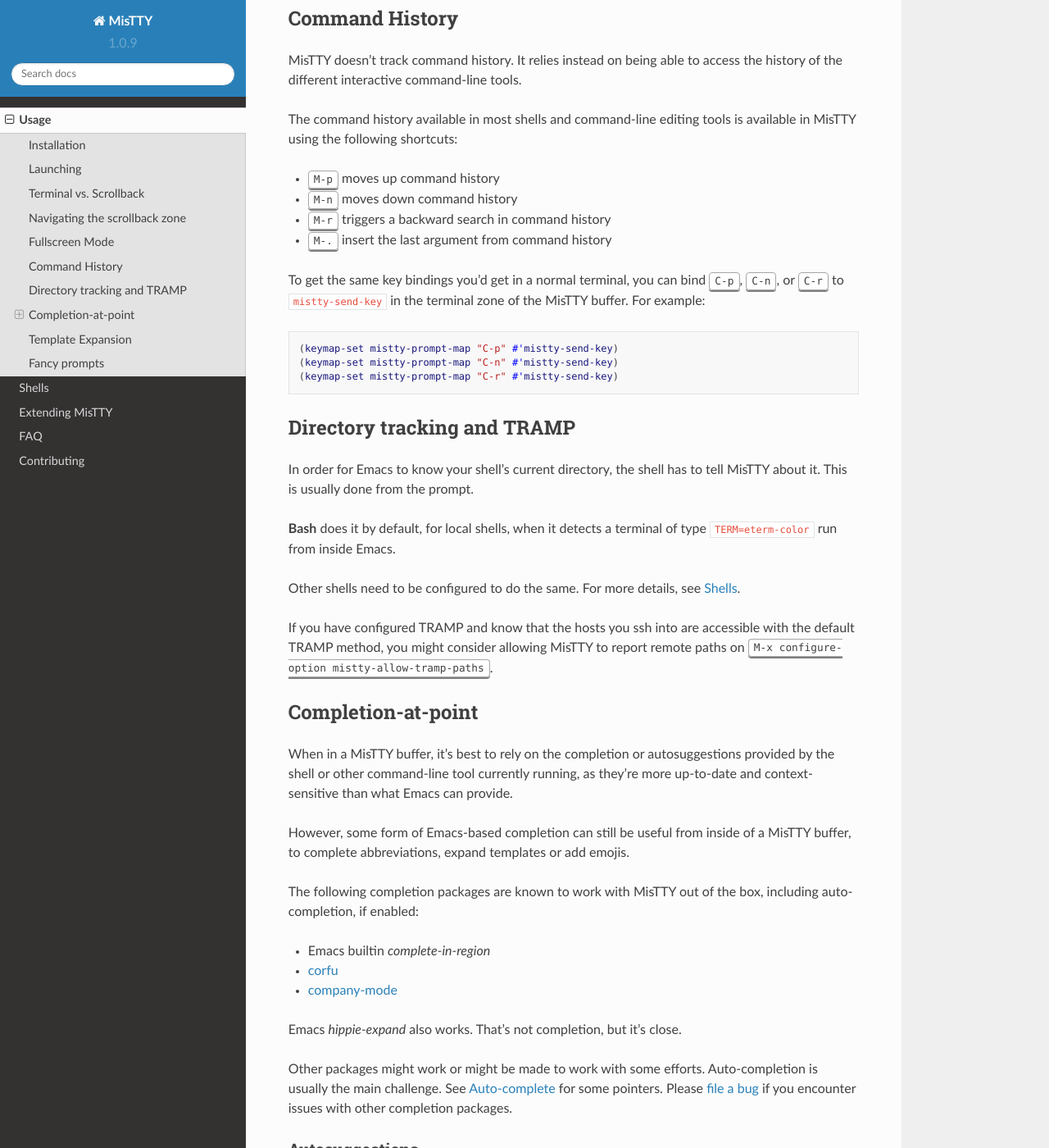
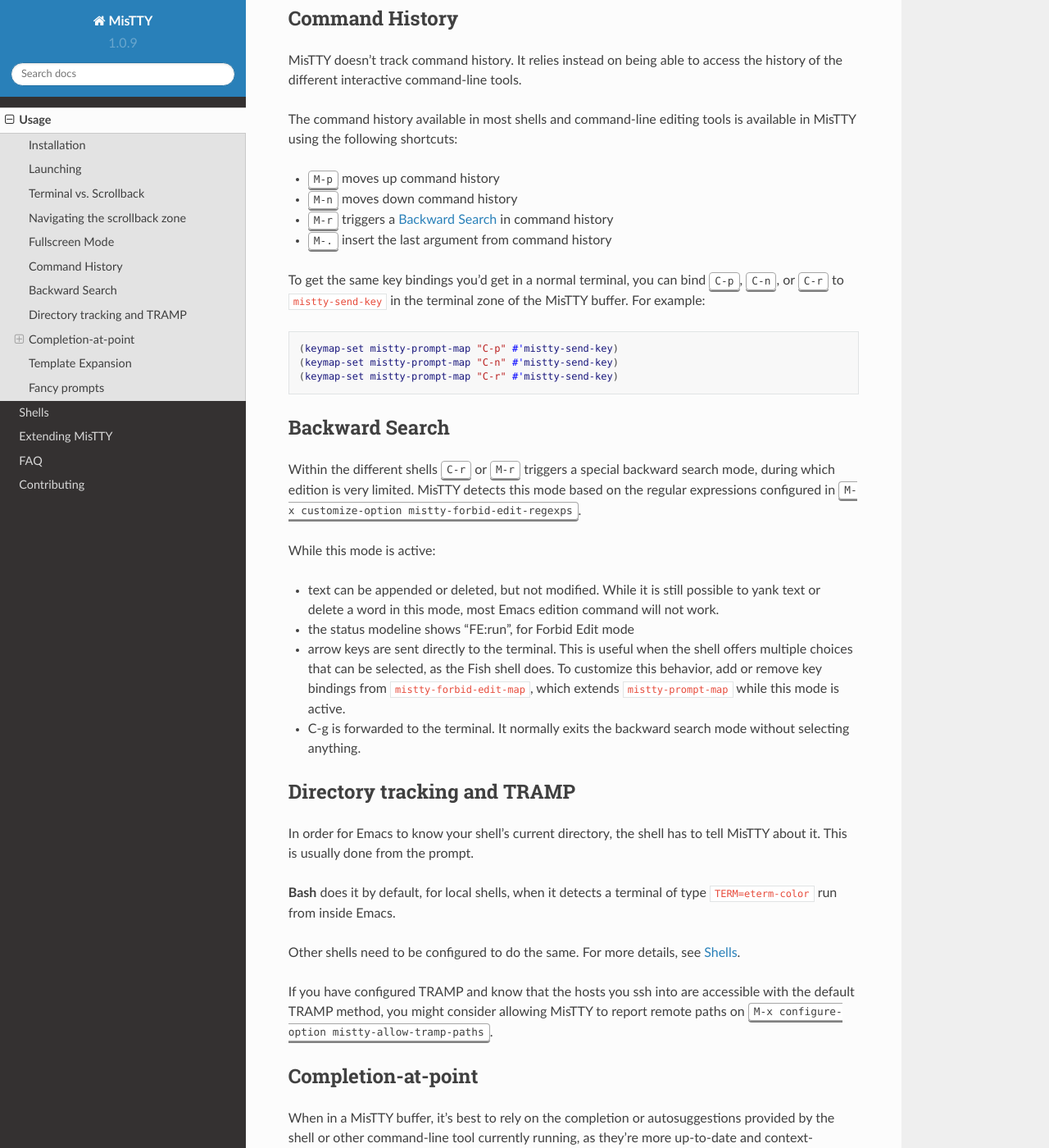
Before and after one commit to szermatt/mistty, a Sphinx documentation site: the page built from docs/source/usage.rst, in a window 1280 px wide and 1400 px high, scrolled down 4705 px. Shown: the whole window at 82% size. Built offline with Sphinx 7.4.7 and the Read the Docs theme 2.0.0, drawn with Linux system fonts in a browser that asks for light colours; some of the changed text lies outside the part shown.

Commit message:
Mention the backward search/forbid edit mode in the doc.

```diff
--- a/docs/source/usage.rst
+++ b/docs/source/usage.rst
@@ -323,6 +322,39 @@
     (keymap-set mistty-prompt-map "C-p" #'mistty-send-key)
     (keymap-set mistty-prompt-map "C-n" #'mistty-send-key)
     (keymap-set mistty-prompt-map "C-r" #'mistty-send-key)
+
+.. _bs:
+
+Backward Search
+---------------
+
+.. index::
+   pair: map; mistty-forbid-edit-map
+   pair: variable; mistty-forbid-edit-regexps
+   pair: variable; mistty-forbid-edit-map
+
+Within the different shells :kbd:`C-r` or :kbd:`M-r` triggers a
+special backward search mode, during which edition is very limited.
+MisTTY detects this mode based on the regular expressions configured
+in :kbd:`M-x customize-option mistty-forbid-edit-regexps`.
+
+While this mode is active:
+
+- text can be appended or deleted, but not modified. While it is still
+  possible to yank text or delete a word in this mode, most Emacs
+  edition command will not work.
+
+- the status modeline shows "FE:run", for Forbid Edit mode
+
+- arrow keys are sent directly to the terminal. This is useful when
+  the shell offers multiple choices that can be selected, as the Fish
+  shell does. To customize this behavior, add or remove key bindings
+  from :code:`mistty-forbid-edit-map`, which extends
+  :code:`mistty-prompt-map` while this mode is active.
+
+- C-g is forwarded to the terminal. It normally exits the backward
+  search mode without selecting anything.
+
 
 .. _dirtrack:
 
```
Also changed, not shown: other parts of docs/source/usage.rst (+2 -3 lines), 1 other file.
